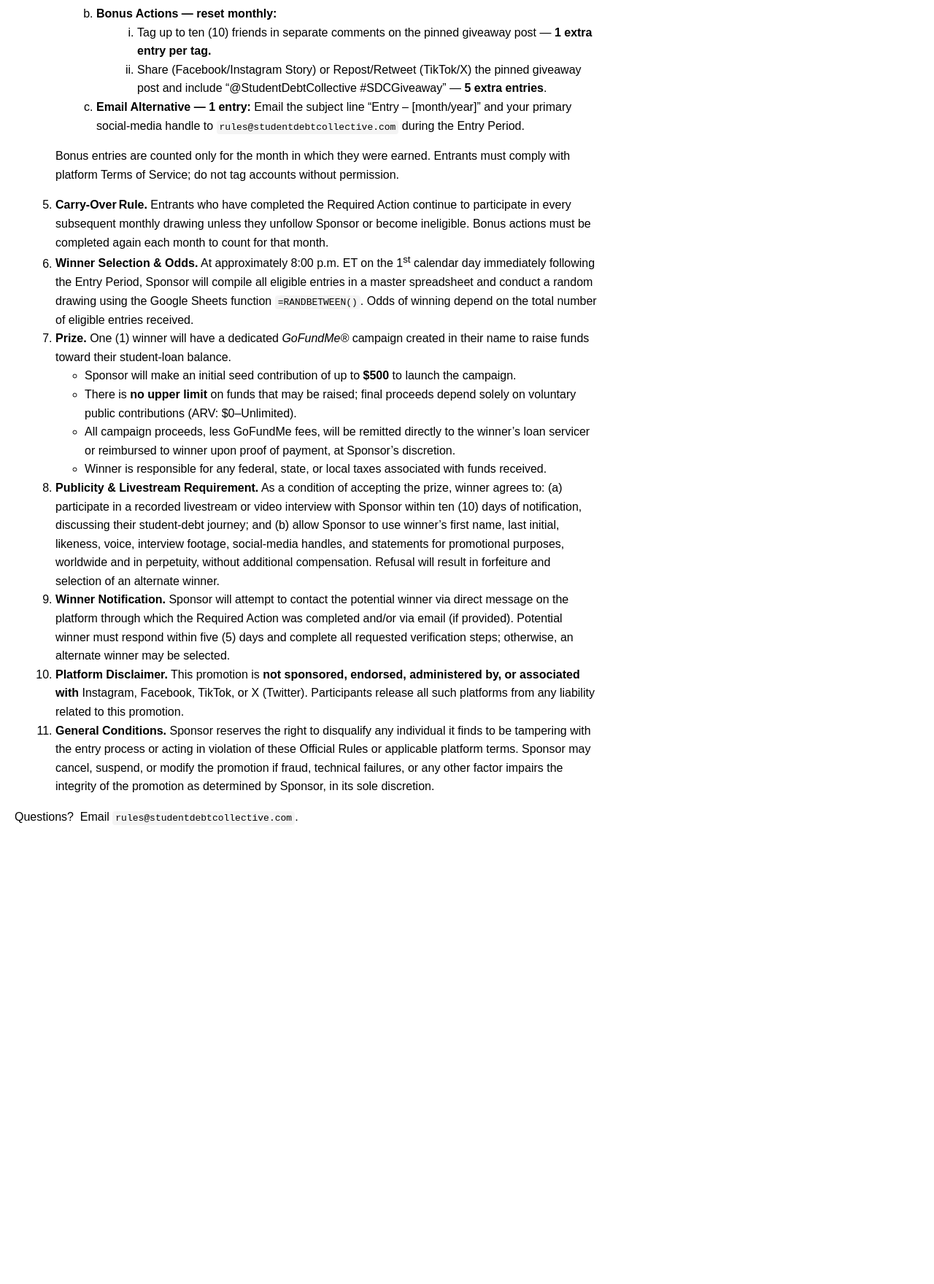
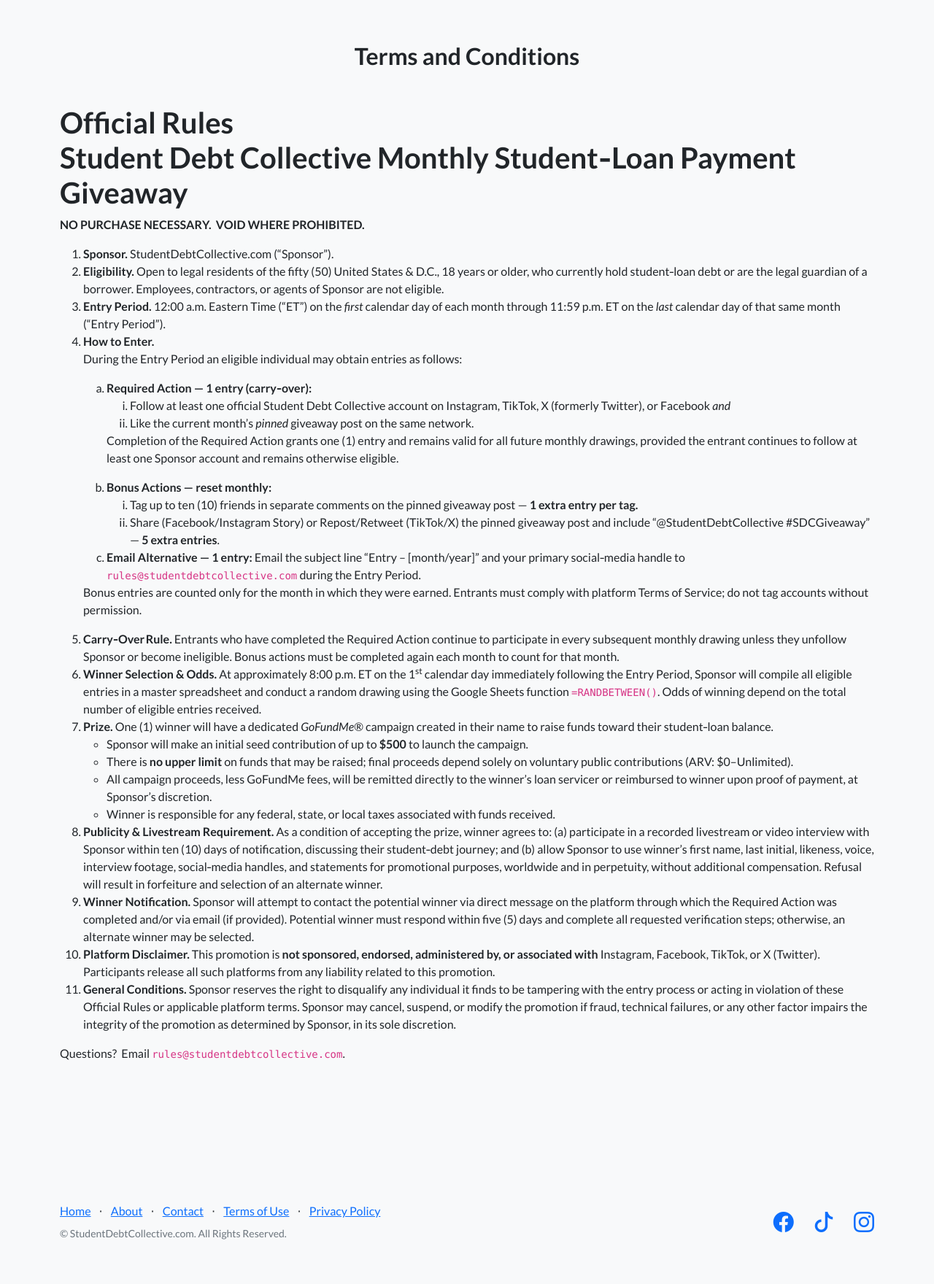
Before and after one commit to studentdebtcollective/website, a plain HTML site: page OfficialRules.html in a window 1280 px wide. Shown: the part 680-2440 px from the top of the page at 73% size. Before the commit the page ends 1833 px from the top, so only its background shows below. Drawn offline with nearby package versions, Linux system fonts and the light colour scheme.

Commit message:
Update OfficialRules.html

```diff
--- a/OfficialRules.html
+++ b/OfficialRules.html
@@ -1,34 +1,58 @@
 <!DOCTYPE html>
 <html lang="en">
-<head>
-  <meta charset="utf-8" />
-  <meta name="viewport" content="width=device-width, initial-scale=1" />
-  <title>Official Rules – Student Debt Collective Monthly Student‑Loan Payment Giveaway</title>
-  <style>
-    body {
-      font-family: Arial, sans-serif;
-      line-height: 1.6;
-      margin: 20px;
-      max-width: 800px;
-    }
-    h1 {
-      text-align: center;
-    }
-    ol {
-      margin-left: 1em;
-    }
-    strong {
-      font-weight: bold;
-    }
-    code {
-      background: #f4f4f4;
-      padding: 2px 4px;
-      border-radius: 4px;
-    }
-  </style>
-</head>
-<body>
-  <h1>Official Rules<br />Student Debt Collective Monthly Student‑Loan Payment Giveaway</h1>
+    <head>
+        <meta charset="utf-8" />
+        <meta name="viewport" content="width=device-width, initial-scale=1, shrink-to-fit=no" />
+        <meta name="description" content="" />
+        <meta name="author" content="" />
+        <title>Student Debt Collective... seriously</title>
+        <!-- Favicon-->
+        <link rel="icon" type="image/x-icon" href="assets/favicon.ico" />
+        <!-- Bootstrap icons-->
+        <link rel="stylesheet" href="https://cdn.jsdelivr.net/npm/bootstrap-icons@1.11.3/font/bootstrap-icons.min.css">
+        <!-- Google fonts-->
+        <link href="https://fonts.googleapis.com/css?family=Lato:300,400,700,300italic,400italic,700italic" rel="stylesheet" type="text/css" />
+        <!-- Core theme CSS (includes Bootstrap)-->
+        <link href="css/styles.css" rel="stylesheet" />
+        <!-- Global site tag (gtag.js) - Google Analytics -->
+        <script async src="https://www.googletagmanager.com/gtag/js?id=UA-217164909-1">
+        </script>
+        <script>
+          window.dataLayer = window.dataLayer || [];
+          function gtag(){dataLayer.push(arguments);}
+          gtag('js', new Date());
+
+          gtag('config', 'UA-217164909-1');
+        </script>
+    </head>
+    <body>
+        <!-- Navigation-->
+        <nav class="navbar navbar-light bg-light static-top">
+            <div class="container">
+                <a class="navbar-brand" href="index.html">Student Debt Collective</a>
+                <a class="btn btn-primary" href="#signup">Sign Up</a>
+            </div>
+        </nav>
+        <!-- Masthead-->
+        <header class="masthead">
+            <div class="container position-relative">
+                <div class="row justify-content-center">
+                    <div class="col-xl-6">
+                        <div class="text-center text-white">
+                            <!-- Page heading-->
+                            <h1 class="mb-5"></h1>
+                            <!-- Signup form-->
+                        </div>
+                    </div>
+                </div>
+            </div>
+        </header>
+        <section class="testimonials text-center bg-light">
+            <div class="container">
+                <h2 class="mb-5">Terms and Conditions</h2>
+                <div class="row">
+                    <div class="col-xl-12" style="text-align: left;">
+                    <h1>Official Rules<br />Student Debt Collective Monthly Student‑Loan Payment Giveaway</h1>
 
   <p><strong>NO PURCHASE NECESSARY.  VOID WHERE PROHIBITED.</strong></p>
 
@@ -85,5 +109,57 @@
   </ol>
 
   <p>Questions?  Email <code>rules@studentdebtcollective.com</code>.</p>
+
+                    </div>
+                </div>
+            </div>
+        </section>
+        <!-- Footer-->
+        <footer class="footer bg-light">
+            <div class="container">
+                <div class="row">
+                    <div class="col-lg-6 h-100 text-center text-lg-start my-auto">
+                        <ul class="list-inline mb-2">
+                            <li class="list-inline-item"><a href="index.html">Home</a></li>
+                            <li class="list-inline-item">⋅</li>
+                            <li class="list-inline-item"><a href="about.html">About</a></li>
+                            <li class="list-inline-item">⋅</li>
+                            <li class="list-inline-item"><a href="contact.html">Contact</a></li>
+                            <li class="list-inline-item">⋅</li>
+                            <li class="list-inline-item"><a href="TandC.html">Terms of Use</a></li>
+                            <li class="list-inline-item">⋅</li>
+                            <li class="list-inline-item"><a href="privacypolicy.html">Privacy Policy</a></li>
+                        </ul>
+                        <p class="text-muted small mb-4 mb-lg-0">&copy; StudentDebtCollective.com. All Rights Reserved.</p>
+                    </div>
+                    <div class="col-lg-6 h-100 text-center text-lg-end my-auto">
+                        <ul class="list-inline mb-0">
+                            <li class="list-inline-item me-4">
+                                <a href="https://www.facebook.com/Fckstudentloanscom-109881688240282" target="_blank"><i class="bi-facebook fs-3"></i></a>
+                            </li>
+                            <li class="list-inline-item me-4">
+                                <a href="https://www.tiktok.com/@student.debt.coll" target="_blank"><i class="bi-tiktok fs-3"></i></a>
+                            </li>
+                            <li class="list-inline-item">
+                                <a href="https://www.instagram.com/studentdebtcollective/" target="_blank"><i class="bi-instagram fs-3"></i></a>
+                            </li>
+                        </ul>
+                    </div>
+                </div>
+            </div>
+        </footer>
+        <!-- Bootstrap core JS-->
+        <script src="https://cdn.jsdelivr.net/npm/bootstrap@5.1.3/dist/js/bootstrap.bundle.min.js"></script>
+        <!-- Core theme JS-->
+        <script src="js/scripts.js"></script>
+    </body>
+</html>
+
+
+
+
+
+<body>
+
 </body>
 </html>
```
